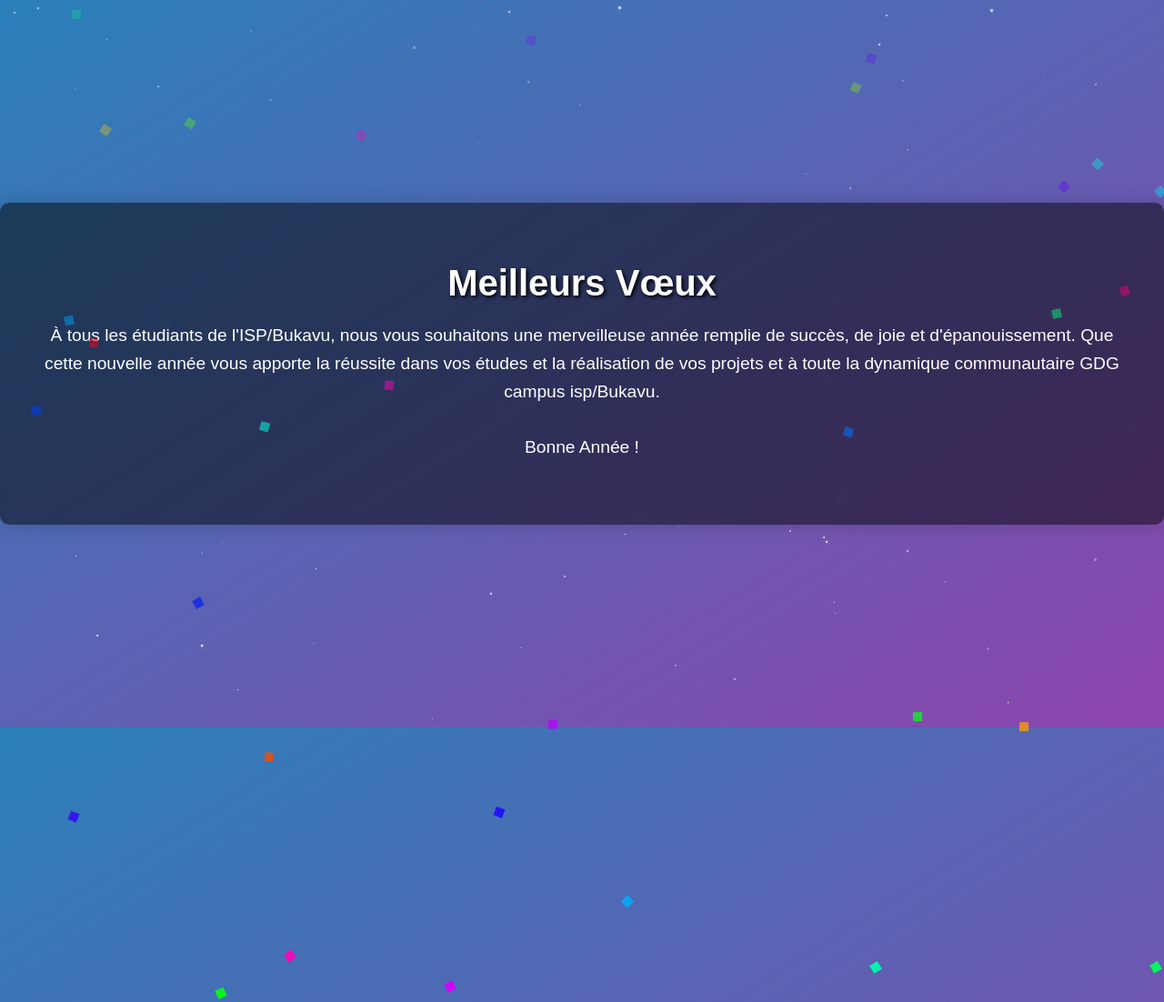
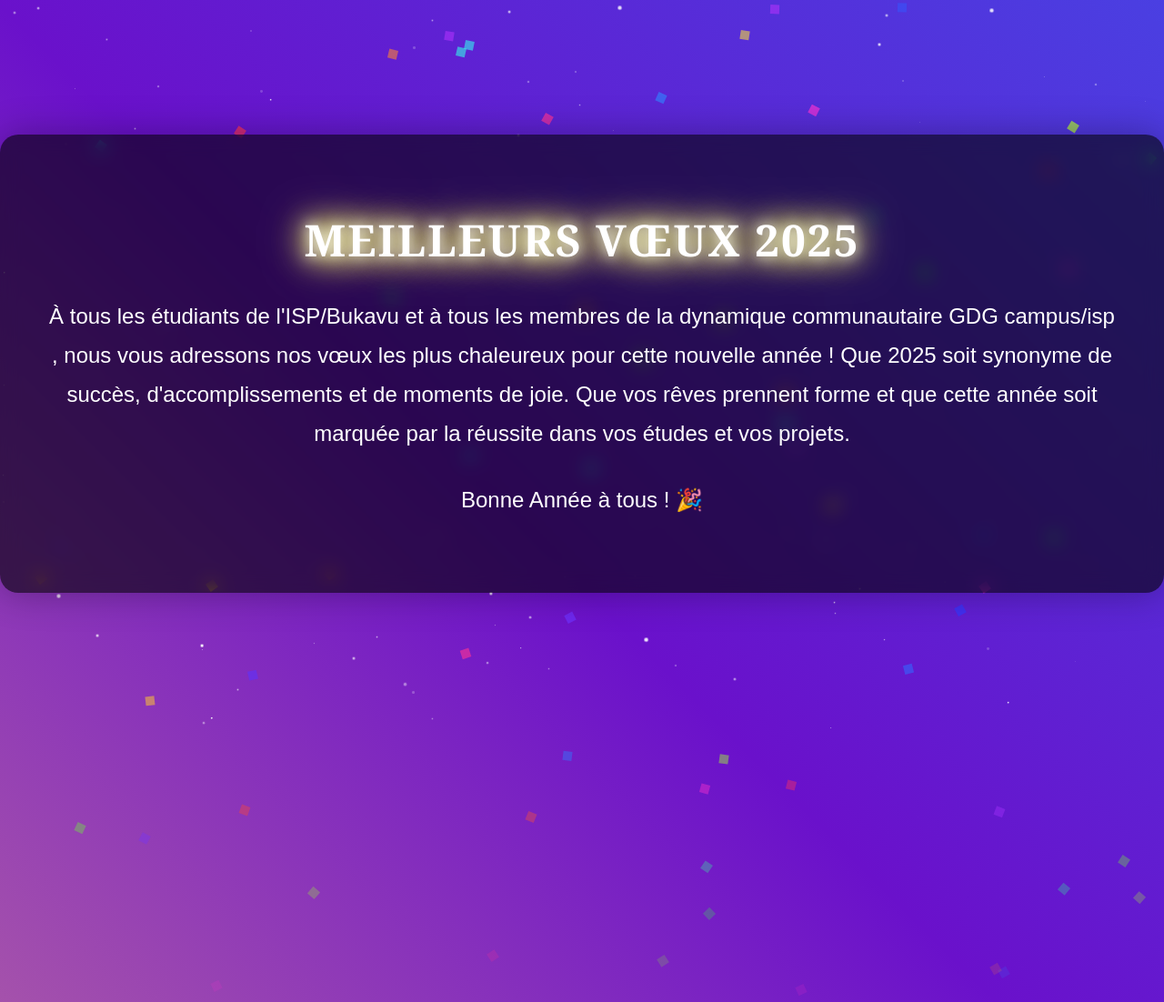
Before and after one commit to muhimuzilouis/happy-new-year-to-all, a plain HTML site: page A propos.html in a window 1280 px wide. Shown: the top 1102 px of the page at 91% size. Drawn offline with Linux system fonts and the light colour scheme.

Commit message:
Update A propos.html

```diff
--- a/A propos.html
+++ b/A propos.html
@@ -3,89 +3,120 @@
 <head>
     <meta charset="UTF-8">
     <meta name="viewport" content="width=device-width, initial-scale=1.0">
-    <title>Meilleurs Vœux - ISP/Bukavu</title>
+    <title>Meilleurs Vœux 2025 - ISP/Bukavu</title>
     <style>
+        /* Corps de la page */
         body {
             font-family: 'Arial', sans-serif;
-            background: linear-gradient(to bottom right, #2980b9, #8e44ad); /* Dégradé de fond */
+            background: linear-gradient(45deg, #ff7e5f, #feb47b, #6a11cb, #2575fc); /* Dégradé lumineux dynamique */
+            background-size: 400% 400%;
+            animation: gradientAnimation 15s ease infinite; /* Animation de dégradé */
             margin: 0;
             display: flex;
             justify-content: center;
             align-items: center;
             min-height: 100vh;
             color: white;
-            overflow: hidden; /* Empêche les barres de défilement pendant l'animation des étoiles */
+            overflow: hidden;
+            position: relative;
         }
 
+        /* Animation du fond dégradé */
+        @keyframes gradientAnimation {
+            0% { background-position: 0% 50%; }
+            50% { background-position: 100% 50%; }
+            100% { background-position: 0% 50%; }
+        }
+
+        /* Conteneur des vœux */
         .container {
             text-align: center;
-            padding: 40px;
-            background-color: rgba(0, 0, 0, 0.5); /* Fond semi-transparent */
-            border-radius: 10px;
-            box-shadow: 0 0 20px rgba(0, 0, 0, 0.2);
-            backdrop-filter: blur(5px); /* Flou d'arrière-plan (nécessite un navigateur récent) */
+            padding: 50px;
+            background-color: rgba(0, 0, 0, 0.6); /* Fond semi-transparent */
+            border-radius: 20px;
+            box-shadow: 0 0 40px rgba(0, 0, 0, 0.3);
+            backdrop-filter: blur(10px); /* Effet de flou d'arrière-plan */
+            z-index: 10;
         }
 
         h1 {
-            font-size: 2.5em;
-            margin-bottom: 20px;
-            text-shadow: 2px 2px 4px #000000;
+            font-size: 3em;
+            margin-bottom: 30px;
+            font-family: 'Georgia', serif;
+            text-transform: uppercase;
+            letter-spacing: 2px;
+            text-shadow: 0 0 15px #fff, 0 0 30px #ff3, 0 0 40px #ff8, 0 0 50px #ff8;
         }
 
         p {
-            font-size: 1.2em;
-            line-height: 1.6;
+            font-size: 1.5em;
+            line-height: 1.8;
             margin-bottom: 30px;
+            font-weight: 300;
         }
 
+        /* Animation des étoiles */
         .stars {
             position: absolute;
             width: 100%;
             height: 100%;
-            overflow: hidden;
-            z-index: -1; /* Place les étoiles derrière le contenu */
+            z-index: -2;
+            pointer-events: none; /* Les étoiles ne bloquent pas l'interaction avec les éléments principaux */
         }
 
         .star {
             position: absolute;
-            background-color: white;
+            background-color: #fff;
             border-radius: 50%;
-            animation: twinkle 2s linear infinite; /* Animation de scintillement */
+            animation: twinkle 2s infinite ease-in-out;
         }
 
         @keyframes twinkle {
-            0% { opacity: 0.2; transform: scale(1);}
-            50% { opacity: 1; transform: scale(1.2);}
-            100% { opacity: 0.2; transform: scale(1);}
+            0% { opacity: 0.2; transform: scale(1); }
+            50% { opacity: 1; transform: scale(1.5); }
+            100% { opacity: 0.2; transform: scale(1); }
         }
 
-        /* Styles pour les confettis */
+        /* Animation des confettis */
         .confetti {
             position: absolute;
             width: 10px;
             height: 10px;
-            background-color: gold; /* Couleur par défaut des confettis */
+            background-color: gold;
             animation: confetti-fall 3s linear infinite;
+            opacity: 0;
         }
 
         @keyframes confetti-fall {
-            0% { transform: translate3d(0, -100vh, 0) rotate(0deg); opacity: 0;}
-            100% { transform: translate3d(0, 100vh, 0) rotate(360deg); opacity: 1;}
+            0% { transform: translateY(-100vh) rotate(0deg); opacity: 0; }
+            50% { opacity: 1; }
+            100% { transform: translateY(100vh) rotate(360deg); opacity: 0; }
+        }
+
+        /* Mise en page mobile */
+        @media (max-width: 600px) {
+            h1 {
+                font-size: 2.5em;
+            }
+
+            p {
+                font-size: 1.2em;
+            }
         }
     </style>
 </head>
 <body>
-    <div class="stars"></div>
+    <div class="stars"></div> <!-- Contenant pour les étoiles -->
     <div class="container">
-        <h1>Meilleurs Vœux</h1>
-        <p>À tous les étudiants de l'ISP/Bukavu, nous vous souhaitons une merveilleuse année remplie de succès, de joie et d'épanouissement. Que cette nouvelle année vous apporte la réussite dans vos études et la réalisation de vos projets et à toute la dynamique communautaire GDG campus isp/Bukavu.</p>
-        <p>Bonne Année !</p>
+        <h1>Meilleurs Vœux 2025</h1>
+        <p>À tous les étudiants de l'ISP/Bukavu et à tous les membres de la dynamique communautaire GDG campus/isp , nous vous adressons nos vœux les plus chaleureux pour cette nouvelle année ! Que 2025 soit synonyme de succès, d'accomplissements et de moments de joie. Que vos rêves prennent forme et que cette année soit marquée par la réussite dans vos études et vos projets.</p>
+        <p>Bonne Année à tous ! 🎉</p>
     </div>
 
     <script>
-        // Création des étoiles
+        // Générer les étoiles scintillantes
         const starsContainer = document.querySelector('.stars');
-        const numStars = 100; // Nombre d'étoiles
+        const numStars = 150; // Nombre d'étoiles
 
         for (let i = 0; i < numStars; i++) {
             const star = document.createElement('div');
@@ -98,15 +129,15 @@
             starsContainer.appendChild(star);
         }
 
-        // Création des confettis
-        const numConfetti = 50;
+        // Créer les confettis
+        const numConfetti = 100; // Nombre de confettis
         for (let i = 0; i < numConfetti; i++) {
             const confetti = document.createElement('div');
             confetti.classList.add('confetti');
             confetti.style.left = Math.random() * 100 + 'vw';
             confetti.style.animationDelay = Math.random() * 3 + 's';
-            confetti.style.backgroundColor = `hsl(${Math.random() * 360}, 100%, 50%)`; // Couleurs aléatoires
-            document.body.appendChild(confetti); // Ajoute les confettis au body
+            confetti.style.backgroundColor = `hsl(${Math.random() * 360}, 100%, 60%)`; // Couleur aléatoire
+            document.body.appendChild(confetti);
         }
     </script>
 </body>
```
